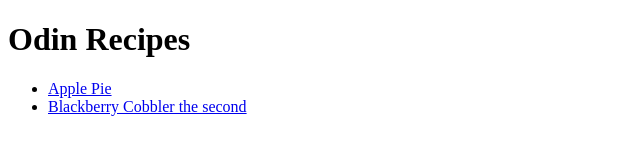
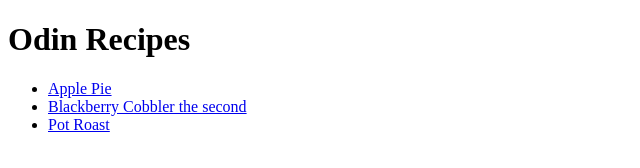
Before and after one commit to PoplarBeach/new_odin_recipes, a plain HTML site: page index.html in a window 1280 px wide. Shown: the full height of the page, 0-640 px from the left. Drawn offline with Linux system fonts and the light colour scheme.

Commit message:
Updated the index for realsies!

```diff
--- a/index.html
+++ b/index.html
@@ -11,6 +11,7 @@
     <ul>
         <li><a href="./recipes/applepie.html">Apple Pie</a></li>
         <li><a href="./recipes/cobbler.html">Blackberry Cobbler the second</a></li>
+        <li><a href="./recipes/PotRoast.html">Pot Roast</a></li>
         <!--Have to move eveything into a new repository and perhaps delete the old one.-->
     </ul>
 
```
